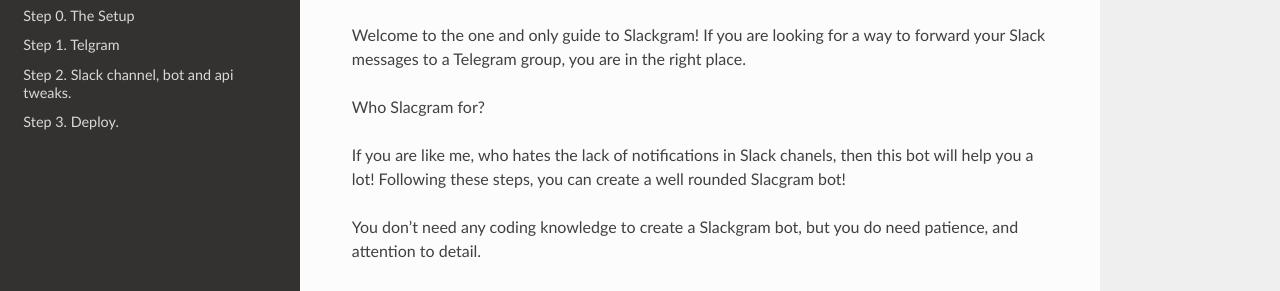
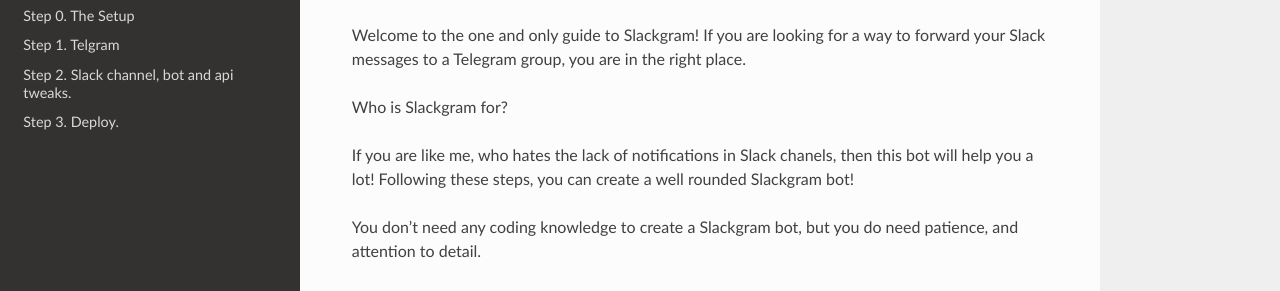
Before and after one commit to NajeraDev/slackgramAPI, a Sphinx documentation site: the page built from docs/source/index.rst, in a window 1280 px wide and 1321 px high. Shown: the part 136-427 px from the top of the window. Built offline with Sphinx 7.4.7 and the Read the Docs theme 2.0.0, drawn with Linux system fonts in a browser that asks for light colours.

Commit message:
docs typo

```diff
--- a/docs/source/index.rst
+++ b/docs/source/index.rst
@@ -4,10 +4,10 @@
 Welcome to the one and only guide to Slackgram! If you are looking for a way to forward your Slack messages to a Telegram group,
 you are in the right place.
 
-Who Slacgram for?
+Who is Slackgram for?
 
 If you are like me, who hates the lack of notifications in Slack chanels, then this bot will help you a lot!
-Following these steps, you can create a well rounded Slacgram bot!
+Following these steps, you can create a well rounded Slackgram bot!
 
 You don't need any coding knowledge to create a Slackgram bot, but you do need patience, and attention to detail.
 
```
